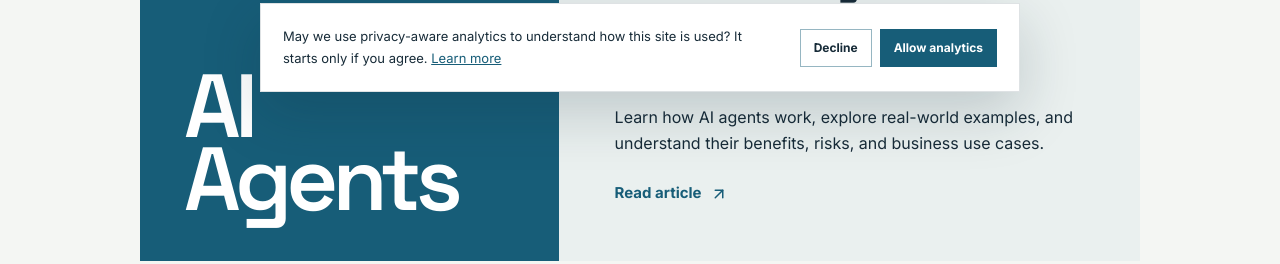
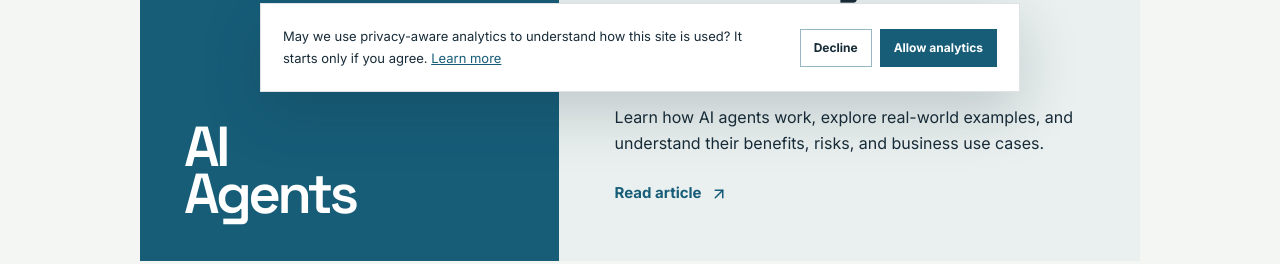
Before and after one commit to futurvion/Futurvion, a Next.js app: page /blog in a window 1280 px wide. Shown: the part 688-952 px from the top of the page. Built offline with nearby package versions, Linux system fonts and the light colour scheme; no server answers.

Commit message:
adjusted font size

```diff
--- a/app/(studio)/blog/page.tsx
+++ b/app/(studio)/blog/page.tsx
@@ -33,7 +33,6 @@ const articles = [
     href: "/blog/ai-agents-vs-assistants-vs-automation",
     category: "AI explained",
     artwork: <>Assistants<br />and automation</>,
-    artworkSize: "compact",
     title: "AI Agents vs AI Assistants vs AI Automation",
     description:
       "Understand how assistants, agents, and traditional automation differ—and how they can work together in a business process.",
@@ -65,15 +64,7 @@ export default function BlogsPage() {
               aria-label={`Read ${article.title}`}
             >
               <div className="blog-card-art" aria-hidden="true">
-                <span
-                  className={
-                    "artworkSize" in article
-                      ? `blog-card-artwork-${article.artworkSize}`
-                      : undefined
-                  }
-                >
-                  {article.artwork}
-                </span>
+                <span>{article.artwork}</span>
               </div>
               <div className="blog-card-copy">
                 <p className="blog-card-category">{article.category}</p>
--- a/app/theme.css
+++ b/app/theme.css
@@ -238,8 +238,7 @@ h3 { font-size: 1.45rem; }
 .blog-card:hover { background: #e1ebea; transform: translateY(-3px); }
 .blog-card:focus-visible { outline: 2px solid var(--accent); outline-offset: 5px; }
 .blog-card-art { min-height: 300px; display: flex; align-items: end; padding: clamp(24px,4vw,44px); background: #175d78; color: #fff; }
-.blog-card-art span { font-family: var(--display); font-size: clamp(3.2rem,7vw,6rem); font-weight: 600; letter-spacing: -.065em; line-height: .82; }
-.blog-card-art span.blog-card-artwork-compact { font-size: clamp(2.7rem,4.4vw,3.8rem); }
+.blog-card-art span { font-family: var(--display); font-size: clamp(2.7rem,4.4vw,3.8rem); font-weight: 600; letter-spacing: -.065em; line-height: .82; }
 .blog-card-copy { align-self: center; padding: clamp(28px,5vw,56px); }
 .blog-card-category { margin-bottom: 16px; color: var(--accent); font-size: 14px; font-weight: 700; }
 .blog-card-copy h2 { font-size: clamp(1.8rem,3vw,2.7rem); line-height: 1.08; }
@@ -392,7 +391,6 @@ h3 { font-size: 1.45rem; }
   .service-grid, .sector-grid, .capability-grid, .case-grid, .work-grid { grid-template-columns: 1fr; }
   .blog-card { grid-template-columns: 1fr; }
   .blog-card-art { min-height: 210px; }
-  .blog-card-art span { font-size: clamp(3.5rem,15vw,5rem); }
   .solution-tiles { grid-template-columns: 1fr; }
   .solution-tiles a, .solution-tiles a + a { min-height: 0; padding: 26px 30px 28px 0; border-left: 0; }
   .solution-tiles a + a { border-top: 1px solid #c9d7d7; }
```
Also changed, not shown: 1 other file (tests, documents, lock files or other folders).
